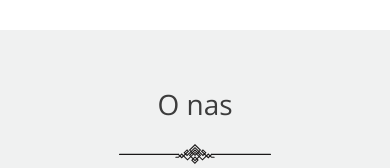
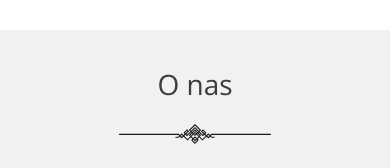
Before and after one commit to Kgiruc/website-oddam, a React (Create React App) app in the folder oddam/: page / in a window 390 px wide. Shown: the part 2499-2667 px from the top of the page. Built offline with nearby package versions, Linux system fonts and the light colour scheme.

Commit message:
media  in code style

```diff
--- a/oddam/src/scss/components-style/about.scss
+++ b/oddam/src/scss/components-style/about.scss
@@ -105,13 +105,14 @@
 
 @media screen and (max-width: 600px){
   .container__about {
+    height: auto;
     margin: 0;
     display: flex;
     justify-content: center;
     flex-direction: column;
 
     .header__text {
-      margin-top: 60px;
+      margin-top: 40px;
       font-size: 28px;
     }
 
@@ -129,8 +130,8 @@
         font-size: 20px;
         font-family: $font-base;
         color: $color-gray;
-        margin-top: 41.9px;
-        margin-bottom: 20.09px;
+        margin-top: 31.9px;
+        margin-bottom: 10.09px;
         width: 325px;
         max-height: 208.91px;
       }
@@ -143,7 +144,7 @@
   }
   .signature {
     width: 160px;
-    height: 100px;
+    height: 80px;
     position: relative;
     right: 0;
   }
```
